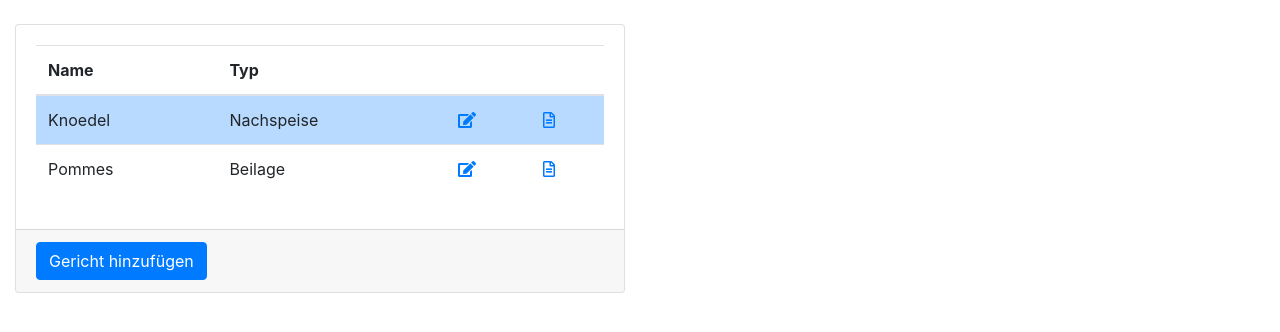
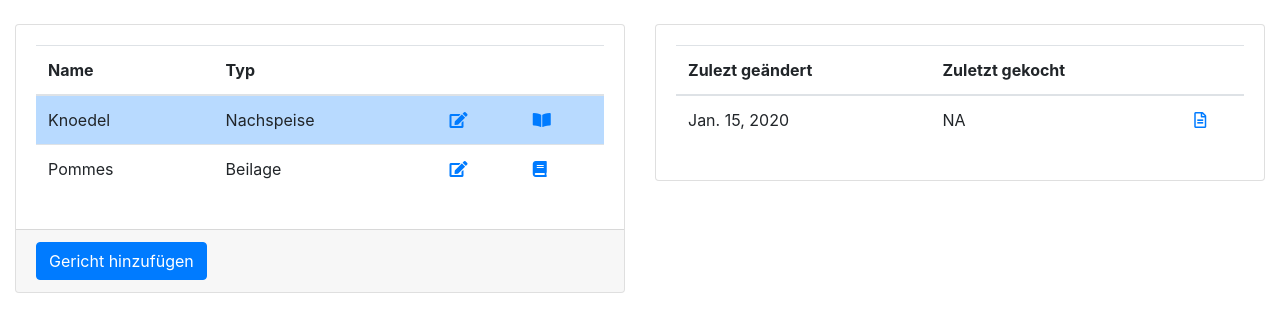
Before and after one commit to phildeutsch/recipes, a Django app: page /recipes/1 in a window 1280 px wide. Shown: the part 56-388 px from the top of the page. Run offline with Django 3.2, Linux system fonts and the light colour scheme; a user stored in the database is signed in; data comes from the database, SQL or seed files in the repository; tables that the repository leaves empty hold one stand-in row (values such as "Sample post"); parts of the project's set-up code (start-up, migrations or seed data) failed here and were passed over; some libraries are stand-ins or nearby versions.

Commit message:
Show recipes

```diff
--- a/app/templates/base_head.html
+++ b/app/templates/base_head.html
@@ -11,7 +11,7 @@
 
     <!-- CSS -->
     <link rel="stylesheet" type="text/css" href="{% static 'css/bootstrap.min.css' %}">
-    <link href="https://use.fontawesome.com/releases/v5.0.11/css/all.css" rel="stylesheet">
+    <link href="https://use.fontawesome.com/releases/v5.2.0/css/all.css" rel="stylesheet">
     <link rel="stylesheet" type="text/css" href="{% static 'css/app.css' %}">
 
     </head>
--- a/recipes/models.py
+++ b/recipes/models.py
@@ -15,3 +15,13 @@ class Dish(models.Model):
 
     def __str__(self):
         return self.name
+
+class Recipe(models.Model):
+    dish = models.ForeignKey(Dish, on_delete=models.CASCADE)
+
+    created = models.DateField(auto_now_add=True)
+    last_modified = models.DateField(auto_now=True)
+    text = models.TextField()
+
+    def __str__(self):
+        return self.dish.name + ': ' + str(self.id)
--- a/recipes/templates/recipes/index.html
+++ b/recipes/templates/recipes/index.html
@@ -24,7 +24,11 @@
                                 <td>{{dish.name}}</td>
                                 <td>{{dish.type}}</td>
                                 <td><a href="/edit_dish/{{dish.id}}"><i class="fas fa-edit"></i></a></td>
-                                <td><a href="/recipes/{{dish.id}}"><i class="far fa-file-alt"></i></a></td>
+                                {% if dish.id == dish_id %}
+                                    <td><a href="/recipes/{{dish.id}}"><i class="fas fa-book-open"></i></a></td>
+                                {% else %}
+                                    <td><a href="/recipes/{{dish.id}}"><i class="fas fa-book"></i></a></td>
+                                {% endif %}
                             </tr>
                             {% endfor %}
                         </tbody>
@@ -36,5 +40,33 @@
             </div>
         </div>
     </div>
+    <div class="col-lg-6">
+        <div class="card">
+            <div class="card-body">
+                {% if recipes.all %}
+                    <table class="table">
+                        <thead>
+                            <tr>
+                                <th>Zulezt geändert</th>
+                                <th>Zuletzt gekocht</th>
+                                <th></th>
+                            </tr>
+                        </thead>
+                        <tbody>
+                            {% for r in recipes %}
+                            <tr>
+                                <td> {{ r.last_modified }} </td>
+                                <td> NA </td>
+                                <td><a href="/recipe/{{recipe.id}}"><i class="far fa-file-alt"></i></a></td>
+                            </tr>
+                            {% endfor %}
+                        </tbody>
+                    </table>
+                {% else %}
+                    Keine Rezepte gefunden
+                {% endif %}
+            </div>
+        </div>
+    </div>
 </div>
 {% endblock %}
--- a/recipes/views.py
+++ b/recipes/views.py
@@ -1,7 +1,7 @@
 from django.shortcuts import render, redirect, get_object_or_404
 from django.contrib.auth.decorators import login_required
 
-from .models import Dish
+from .models import Dish, Recipe
 from .forms import DishForm
 
 @login_required
@@ -52,10 +52,13 @@ def edit_dish(request, dish_id):
 # Recipe views
 @login_required
 def recipes(request, dish_id):
+    dish = get_object_or_404(Dish, pk=dish_id)
     dishes = Dish.objects.filter(user=request.user)
+    recipes = Recipe.objects.filter(dish=dish)
 
     context = {
         'dishes': dishes,
-        'dish_id': dish_id}
+        'dish_id': dish_id,
+        'recipes': recipes}
 
     return render(request, 'recipes/index.html', context)
```
Also changed, not shown: recipes/migrations/0004_auto_20200503_1347.py (added).
